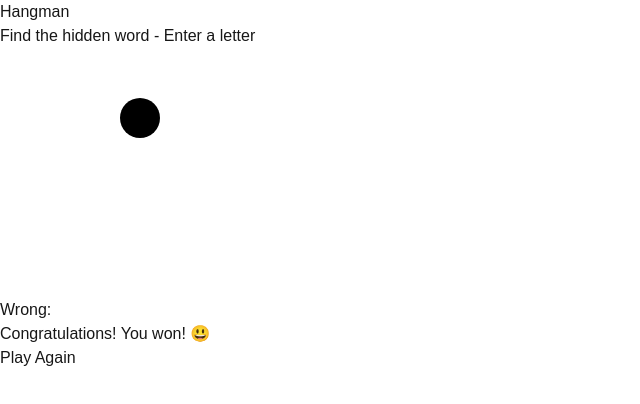
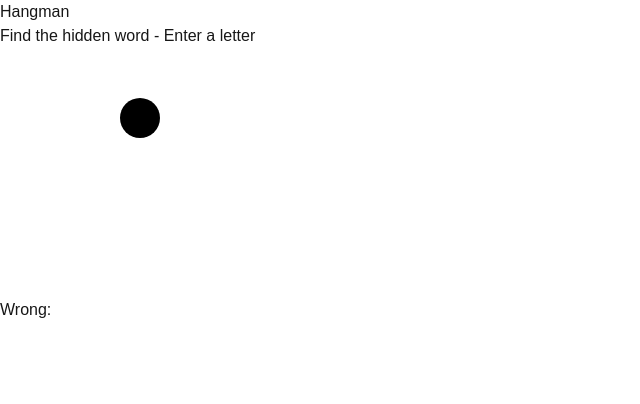
Before and after one commit to RocClark/games, a Next.js app: page /Hangman in a window 1280 px wide. Shown: the top 404 px of the page, without its empty margins (0-640 px from the left). Built offline with nearby package versions, Linux system fonts and the light colour scheme.

Commit message:
no message at the begining

```diff
--- a/src/app/Hangman/page.tsx
+++ b/src/app/Hangman/page.tsx
@@ -13,7 +13,8 @@ export default function Hangman() {
   const [correctLetters, setCorrectLetters] = useState<string[]>([]);
   const [wrongLetters, setWrongLetters] = useState<string[]>([]);
   const [notification, setNotification] = useState(false);
-  const [gameOverMessage, setGameOverMessage] = useState("");
+  const [gameOverMessage, setGameOverMessage] = useState(""); // Initially empty, no message displayed
+  const [hasStarted, setHasStarted] = useState(false); // Track if the game has started
 
   useEffect(() => {
     fetch("/api/words")
@@ -32,6 +33,11 @@ export default function Hangman() {
   };
 
   const handleKeyDown = (e: KeyboardEvent) => {
+    // Only start the game if the user presses a key (i.e., when the user interacts)
+    if (!hasStarted) {
+      setHasStarted(true);
+    }
+
     const letter = e.key.toLowerCase();
 
     if (selectedWord.includes(letter)) {
@@ -54,7 +60,9 @@ export default function Hangman() {
       const word = selectedWord
         .split("")
         .every((letter) => correctLetters.includes(letter));
-      if (word) setGameOverMessage("Congratulations! You won! 😃");
+      if (word) {
+        setGameOverMessage("Congratulations! You won! 😃");
+      }
     };
 
     const handleLose = () => {
@@ -63,17 +71,20 @@ export default function Hangman() {
       }
     };
 
-    handleWin();
-    handleLose();
+    if (hasStarted) {
+      handleWin();
+      handleLose();
+    }
 
     window.addEventListener("keydown", handleKeyDown);
     return () => window.removeEventListener("keydown", handleKeyDown);
-  }, [correctLetters, wrongLetters, selectedWord]);
+  }, [correctLetters, wrongLetters, selectedWord, hasStarted]);
 
   const resetGame = () => {
     setCorrectLetters([]);
     setWrongLetters([]);
-    setGameOverMessage("");
+    setGameOverMessage(""); // Reset the message when restarting
+    setHasStarted(false); // Reset the game start state
     setSelectedWord(words[Math.floor(Math.random() * words.length)]);
   };
 
@@ -85,7 +96,10 @@ export default function Hangman() {
         <WrongLetters wrongLetters={wrongLetters} />
         <Word selectedWord={selectedWord} correctLetters={correctLetters} />
       </div>
-      <Message gameOverMessage={gameOverMessage} resetGame={resetGame} />
+
+      {/* Only show the Message component if gameOverMessage is set (game over state) */}
+      {gameOverMessage && <Message gameOverMessage={gameOverMessage} resetGame={resetGame} />}
+
       <ErrorMessage notification={notification} />
     </div>
   );
```
Also changed, not shown: src/components/hangman/Message.jsx (+4 -7 lines).
